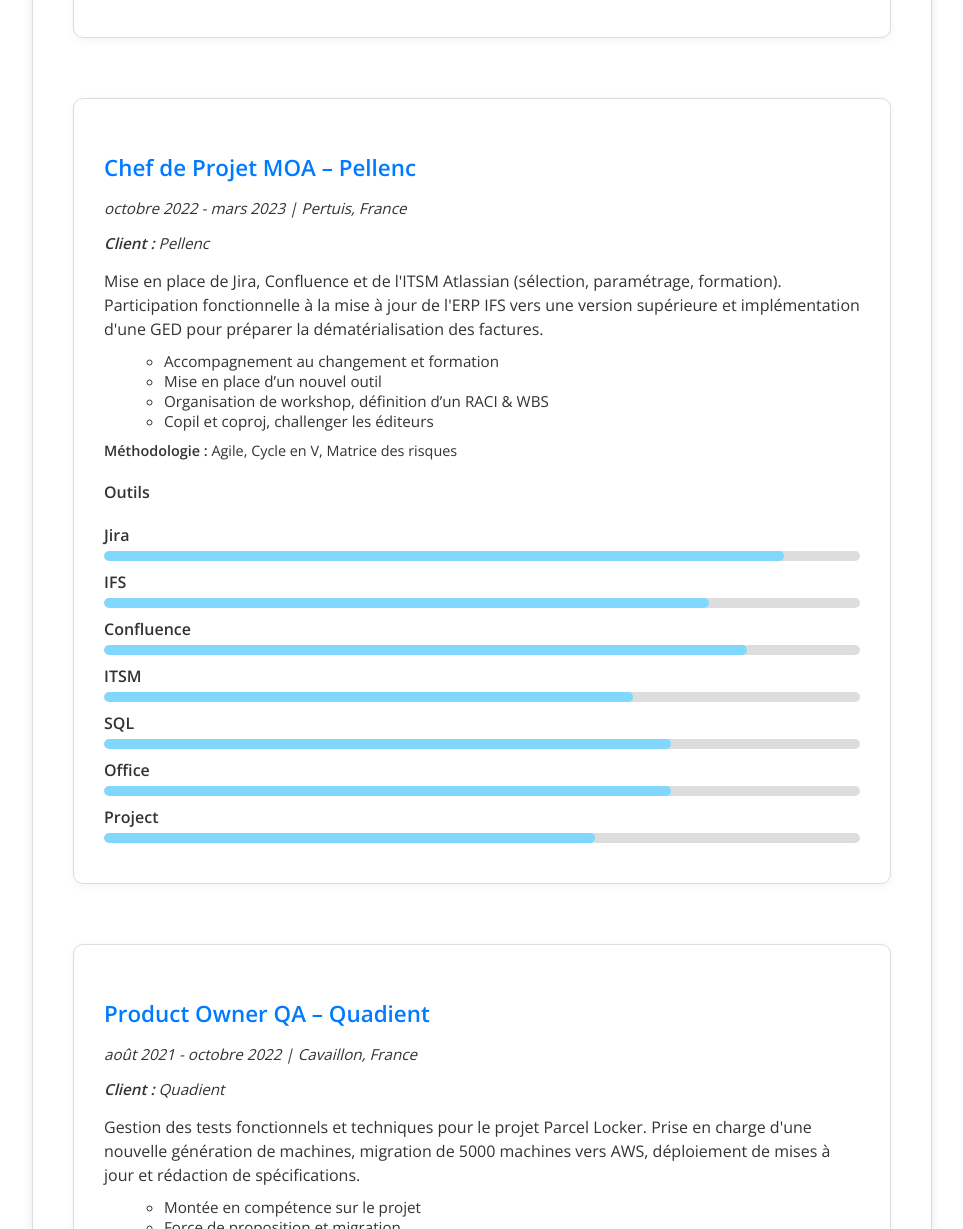
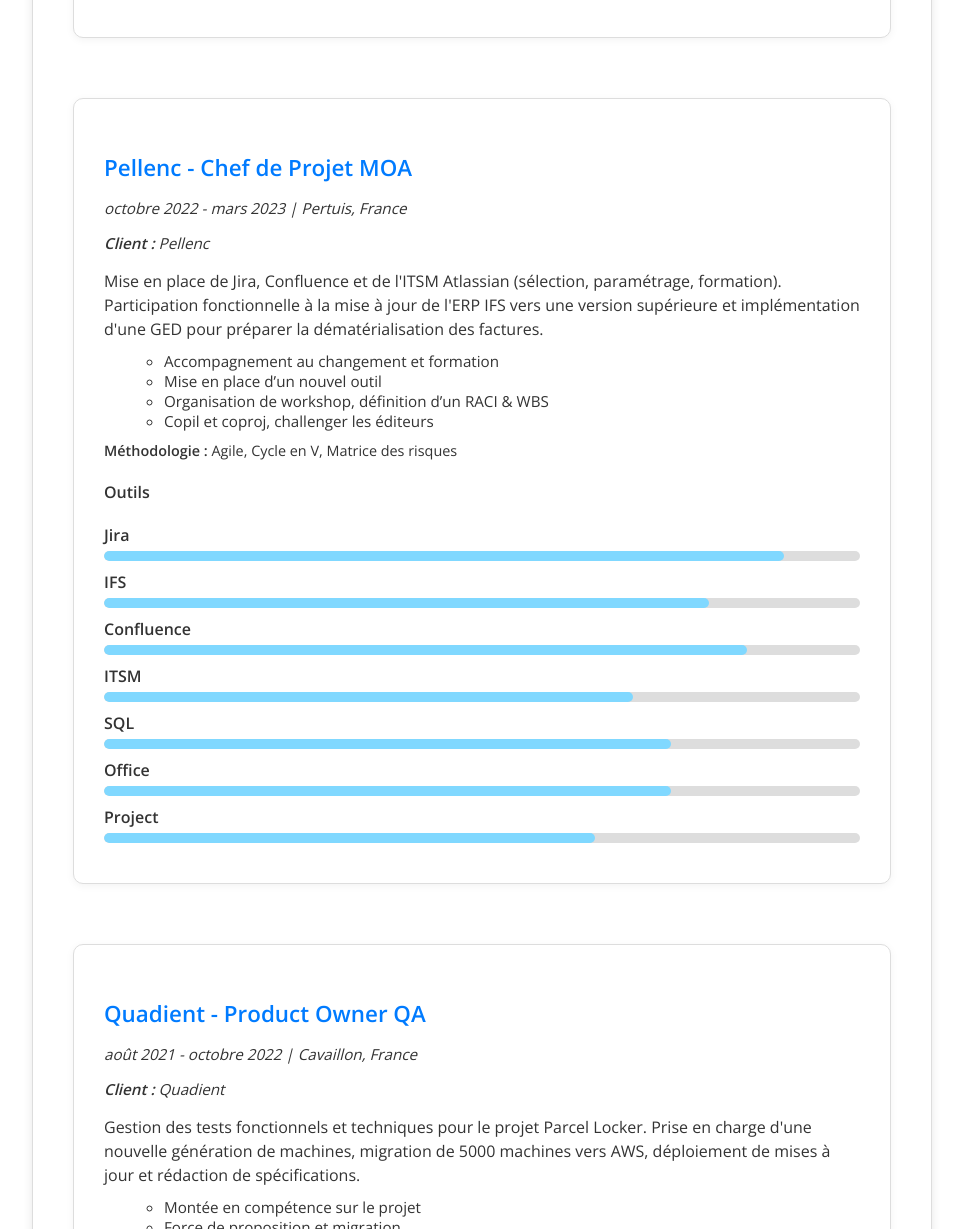
Before and after one commit to clmrosey/clement, a plain HTML site: page index.html in a window 1280 px wide. Shown: the part 3309-4538 px from the top of the page, without its empty margins (158-1121 px from the left). Drawn offline with nearby package versions, Linux system fonts and the light colour scheme.

Commit message:
final problème tittre experiance
ok pour commit

```diff
--- a/index.html
+++ b/index.html
@@ -249,7 +249,7 @@
 
       <!-- Chef de Projet MOA -->
       <article class="job-card">
-        <h3>Chef de Projet MOA – Pellenc</h3>
+        <h3>Pellenc - Chef de Projet MOA</h3>
         <p class="job-info">octobre 2022 - mars 2023 | Pertuis, France</p>
         <p class="client"><strong>Client :</strong> Pellenc</p>
         <p class="description">
@@ -311,7 +311,7 @@
 
       <!-- Product Owner QA -->
       <article class="job-card">
-        <h3>Product Owner QA – Quadient</h3>
+        <h3>Quadient - Product Owner QA</h3>
         <p class="job-info">août 2021 - octobre 2022 | Cavaillon, France</p>
         <p class="client"><strong>Client :</strong> Quadient</p>
         <p class="description">
```
